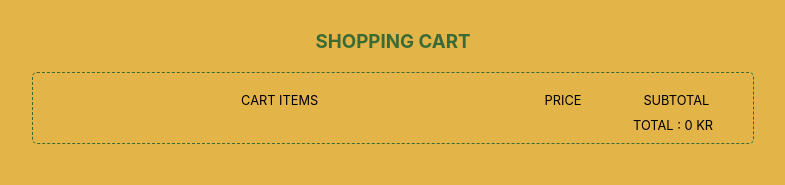
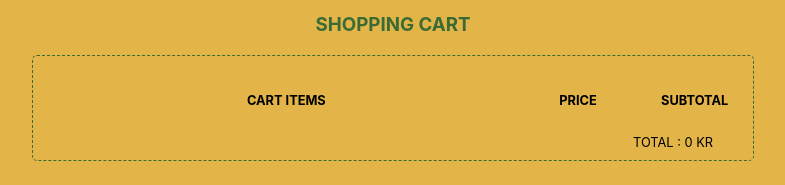
Before and after one commit to chinduja-net/Plantland-webshop, a React (Create React App) app: page /cart in a window 1280 px wide. Shown: the part 478-663 px from the top of the page, without its empty margins (247-1032 px from the left). Built offline with nearby package versions, Linux system fonts and the light colour scheme.

Commit message:
fixed testing

```diff
--- a/src/App.tsx
+++ b/src/App.tsx
@@ -1,11 +1,11 @@
 import React from "react";
 import styled from "styled-components";
 import ProductList from "./components/Productlist/ProductList";
-import BottomNav from "./components/BottomNav/BottomNav"
+import BottomNav from "./components/BottomNav/BottomNav";
 import Nav from "./components/TopNav/TopNav";
 import Cart from "./components/Cart/Cart";
 import Login from "./components/Login/Login";
-import CreateProduct from "./components/CreateProduct/CreateProduct"
+import CreateProduct from "./components/CreateProduct/CreateProduct";
 import EditProduct from "./components/Editproduct/EditProduct";
 import { BrowserRouter, Route, Routes } from "react-router-dom";
 
@@ -15,20 +15,40 @@ function App() {
       <Header>
         <BrowserRouter>
           <Routes>
-            <Route path="/login" element={<><Login /> <BottomNav/></>} />
-            <Route path="/cart" element={<><Cart /> <BottomNav/></>} />
-            <Route path = "/createProduct" element = {<><CreateProduct/></>}/>
-            <Route path="/editProduct" element={<EditProduct />} />
             <Route
               path="/"
               element={
                 <>
                   <Nav />
                   <ProductList />
-
                 </>
               }
             />
+            <Route
+              path="/login"
+              element={
+                <>
+                  <Login /> <BottomNav />
+                </>
+              }
+            />
+            <Route
+              path="/cart"
+              element={
+                <>
+                  <Cart /> <BottomNav />
+                </>
+              }
+            />
+            <Route
+              path="/createProduct"
+              element={
+                <>
+                  <CreateProduct />
+                </>
+              }
+            />
+            <Route path="/editProduct" element={<EditProduct />} />
           </Routes>
         </BrowserRouter>
       </Header>
--- a/src/components/Cart/Cart.tsx
+++ b/src/components/Cart/Cart.tsx
@@ -183,12 +183,12 @@ function Cart() {
       <Heading>shopping Cart</Heading>
 
       <Cartsection>
-        <Table>
-          <tr>cart items</tr>
+        <HeadingCart>
+          <h4>cart items</h4>
 
-          <tr>price</tr>
-          <tr>subtotal</tr>
-        </Table>
+          <h4>price</h4>
+          <h4>subtotal</h4>
+        </HeadingCart>
         {cart
           ? cart.map((cartItem: PropsCart) => {
               return (
@@ -341,7 +341,7 @@ const StyledModal = Modal.styled`
   gap:10%;
   background-color: #cbd18f;`;
 
-const Table = styled.table`
+const HeadingCart = styled.div`
   display: grid;
   grid-template-columns: 4fr 1fr 1fr;
   font-size: 0.8rem;
--- a/src/components/CreateProduct/CreateProduct.tsx
+++ b/src/components/CreateProduct/CreateProduct.tsx
@@ -7,8 +7,9 @@ import { ProductContext } from "../../context/productProvider";
 import productsData from "../../assets/data";
 
 function CreateProduct() {
+  const navigate = useNavigate();
   const { setProducts } = useContext(ProductContext);
-  const navigate = useNavigate();
+
   const [name, setName] = useState("");
   const [price, setPrice] = useState<number>(0);
   const [quantity, setQuantity] = useState<number>(0);
--- a/src/components/Editproduct/EditProduct.tsx
+++ b/src/components/Editproduct/EditProduct.tsx
@@ -5,9 +5,9 @@ import { newProps } from "../../assets/props";
 import { ProductContext } from "../../context/productProvider";
 
 function EditProduct() {
+  const navigate = useNavigate();
   const { editProduct } = useContext(ProductContext);
 
-   const navigate = useNavigate();
   const [name, setName] = useState(editProduct.name);
   const [price, setPrice] = useState(editProduct.price);
   const [quantity, setQuantity] = useState<number>(editProduct.quantity);
--- a/src/components/Login/Login.tsx
+++ b/src/components/Login/Login.tsx
@@ -5,9 +5,10 @@ import { PropsUser } from "../../assets/props";
 import { admin, user } from "../../assets/users";
 
 function Login() {
+  const navigate = useNavigate();
   const [enteredUserName, setEnteredUserName] = useState("");
   const [enteredPassWord, setEnteredPassword] = useState("");
-  const navigate = useNavigate();
+
 
   const handleLogIn = (e: any) => {
     e.preventDefault();
--- a/src/components/TopNav/TopNav.tsx
+++ b/src/components/TopNav/TopNav.tsx
@@ -1,4 +1,4 @@
-import { Link} from "react-router-dom";
+import { Link } from "react-router-dom";
 import { useContext, useEffect, useState } from "react";
 import styled from "styled-components";
 import { PropsCart } from "../../assets/props";
@@ -6,7 +6,6 @@ import { ShoppingCart } from "@styled-icons/entypo";
 import { ProductContext } from "../../context/productProvider";
 
 function Nav() {
-
   const { cart } = useContext(ProductContext);
   const [counter, setCounter] = useState<number>(0);
 
@@ -29,31 +28,27 @@ function Nav() {
     sessionStorage.clear();
     localStorage.removeItem("cart");
     localStorage.removeItem("counter");
-
-  }
+  };
   const handleLogout = () => {
     sessionStorage.clear();
-    localStorage.removeItem("cart");
-    localStorage.removeItem("counter");
-    window.alert("logged out succesfully!");
-  };
+  }
   return (
     <>
       <Div>
         <Link to="/login">
-        {!sessionStorage.getItem("Role")?
-
-            <Button data-testid="login" onClick = {handleLogin}>LOGIN</Button>
-           :
-            <Button onClick={handleLogout}>LOGOUT</Button>
-
-          }
+          {!sessionStorage.getItem("Role") ? (
+            <Button data-testid="login" onClick={handleLogin}>
+              LOGIN
+            </Button>
+          ) : (
+            <Button onClick = {handleLogout}>LOGOUT</Button>
+          )}
         </Link>
 
-
-
-        {sessionStorage.getItem("Role") === "admin" ? null : (
-          <Link to="/cart">
+        {sessionStorage.getItem("Role") === "admin"
+          ? null
+          : (
+              <Link to="/cart" data-testid = "link">
                 <ShoppingCart
                   data-testid="svg-shopping"
                   size="28"
@@ -61,12 +56,12 @@ function Nav() {
                     color: "#e3b448",
                     margin: "0 35px 0 35px",
                   }}
-            />
-            <Span>{counter}</Span>
+                /><Span data-testid="counter">{counter}</Span>
               </Link>
+
+
             )}
       </Div>
-      {/* <HeroImage src="https://images.unsplash.com/photo-1525898171639-bbf6bf5b3c93?ixlib=rb-1.2.1&ixid=MnwxMjA3fDB8MHxwaG90by1wYWdlfHx8fGVufDB8fHx8&auto=format&fit=crop&w=870&q=80"/> */}
         </>
   );
 }
```
Also changed, not shown: 1 other file (tests, documents, lock files or other folders). Lines whose indentation alone changed are shown as unchanged.
